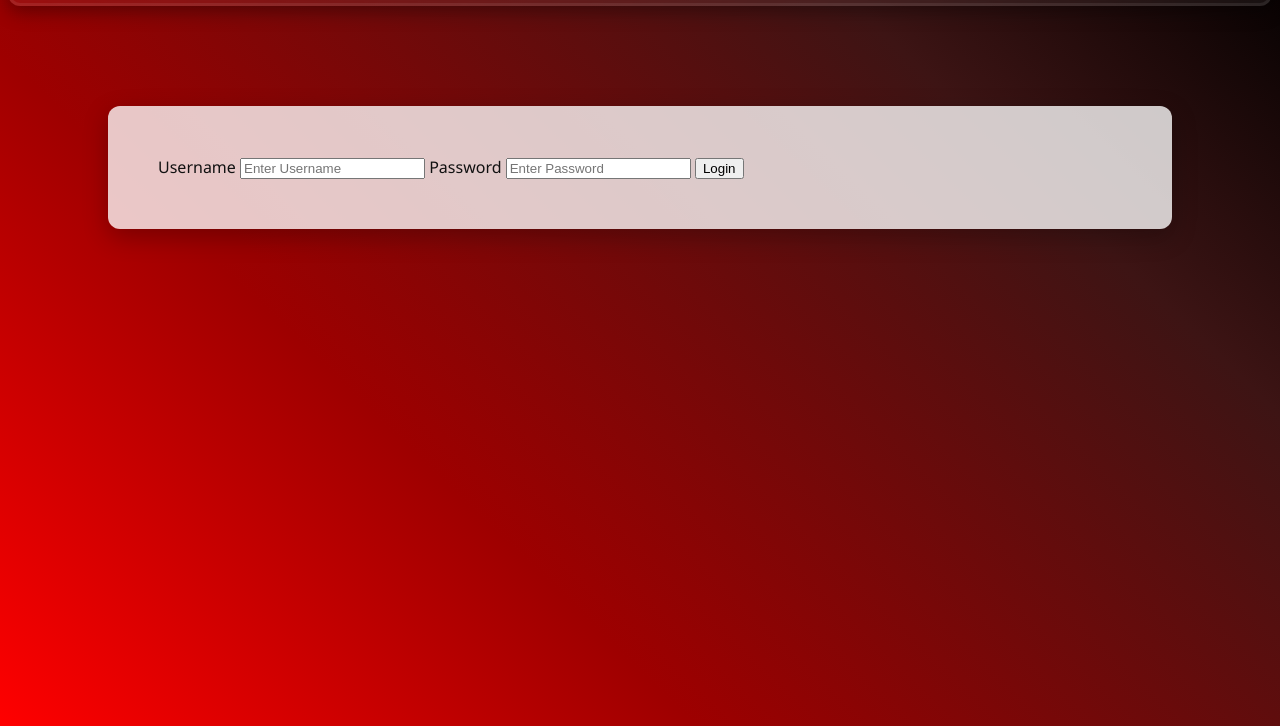
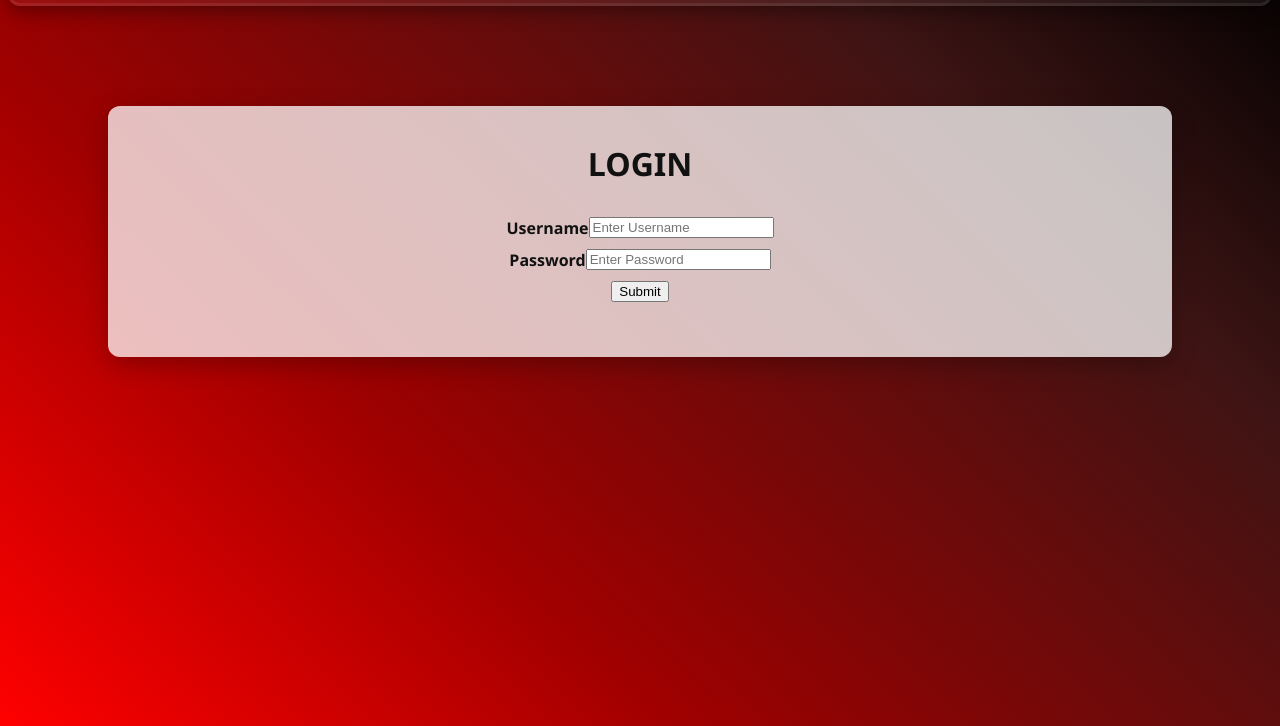
Before and after one commit to ueberredet/StudentNotes, a website: page public/login.html in a window 1280 px wide. Shown: the part 74-800 px from the top of the page. Drawn offline with Linux system fonts and the light colour scheme.

Commit message:
Logininformationen werden nun im sessionStorage gespeichert

```diff
--- a/public/login.html
+++ b/public/login.html
@@ -29,14 +29,27 @@
       </div>
     </nav>
   </header>
+
+
+
   <main>
-  <div class="logincard">
-    <label for="username">Username</label>
-    <input type="text" placeholder="Enter Username" name="username" required>
-    <label for="password">Password</label>
-    <input type="password" placeholder="Enter Password" name="password" required>
-    <button type="submit" id="submitLogin">Login</button>
-  </div>
+    <div class="login-wrapper">
+      <h1 class="login-input">LOGIN</h1>
+      <div class="login-input">
+        <lable>Username</lable>
+        <input type="text" placeholder="Enter Username" id="username" name="username">
+      </div>
+      <div class="login-input">
+        <lable>Password</lable>
+        <input type="password" name="username" placeholder="Enter Password" id="password">
+      </div>
+    <div class="login-input">
+      <button type="submit" class="submitbtn" id="submitLogin">Submit</button>
+    </div>
+
+
+
+    </div>
   </main>
-  <script src="main.js" ></script>
+  <script src="main.js"></script>
 </body>
--- a/public/main.js
+++ b/public/main.js
@@ -35,14 +35,22 @@ function loadNotes(category = currentCategory) {
       }
     });
 }
-const submitLogin = document.getElementById('submitLogin')
+const submitLogin = document.getElementById('submitLogin');
+
 if (submitLogin) {
   submitLogin.addEventListener('click', (e) => {
     e.preventDefault;
-    console.log('Login funktionabel')
+    if (document.getElementById('username').value && document.getElementById('password').value) {
+      sessionStorage.setItem('username',document.getElementById('username').value)
+      sessionStorage.setItem('password',document.getElementById('password').value)
+      sessionStorage.setItem('loginState', true);
+      console.log("login");
+    }
   })
 }
+if (sessionStorage.getItem('loginState', true)) {
 
+}
 document.addEventListener('DOMContentLoaded', () => {
   if (notesList) {
     loadNotes(currentCategory);
--- a/public/style.css
+++ b/public/style.css
@@ -174,10 +174,19 @@ body {
 
 
 
-.logincard{
-  background: var(--card-bg-glass);
-  padding:50px;
+.login-wrapper{
+  background: rgba(255,255,255,0.75);
+  padding: 50px;
+  padding-top: 10px;
   margin: 100px;
   border-radius:12px;
   box-shadow:0 8px 24px rgba(0,0,0,0.25);
 }
+.login-input {
+  padding: 5px;
+  font-weight: bold;
+  position:relative;
+  display:flex;
+  justify-content:center;
+  align-items:center;
+}
```
